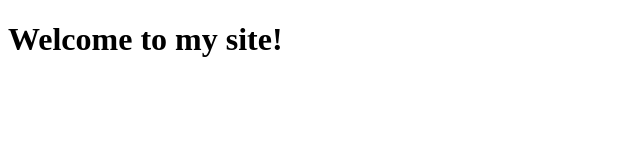
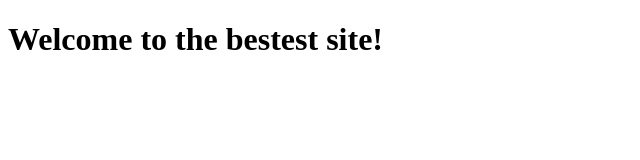
Before and after one commit to Fanshawe-JB/markdown, a plain HTML site: page index.html in a window 1280 px wide. Shown: the whole page, without its empty margins (0-640 px from the left). Drawn offline with Linux system fonts and the light colour scheme.

```diff
--- a/index.html
+++ b/index.html
@@ -6,6 +6,6 @@
     <title>Welcome to the best website ever!</title>
 </head>
 <body>
-    <h1>Welcome to my site!</h1>
+    <h1>Welcome to the bestest site!</h1>
 </body>
 </html>
```
